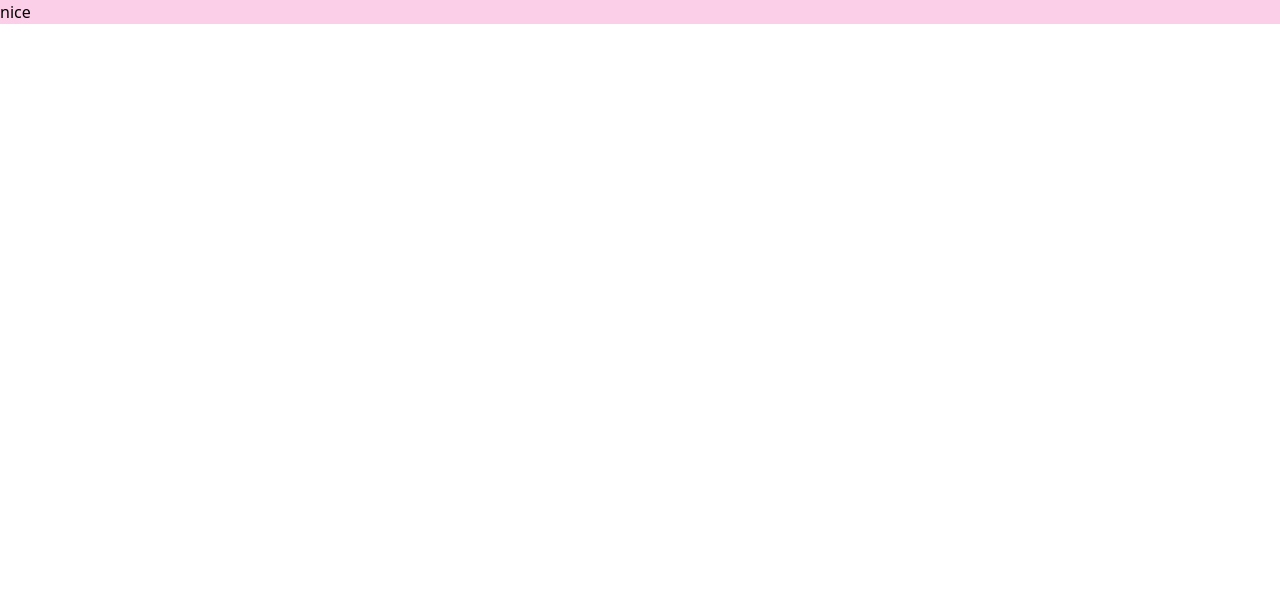
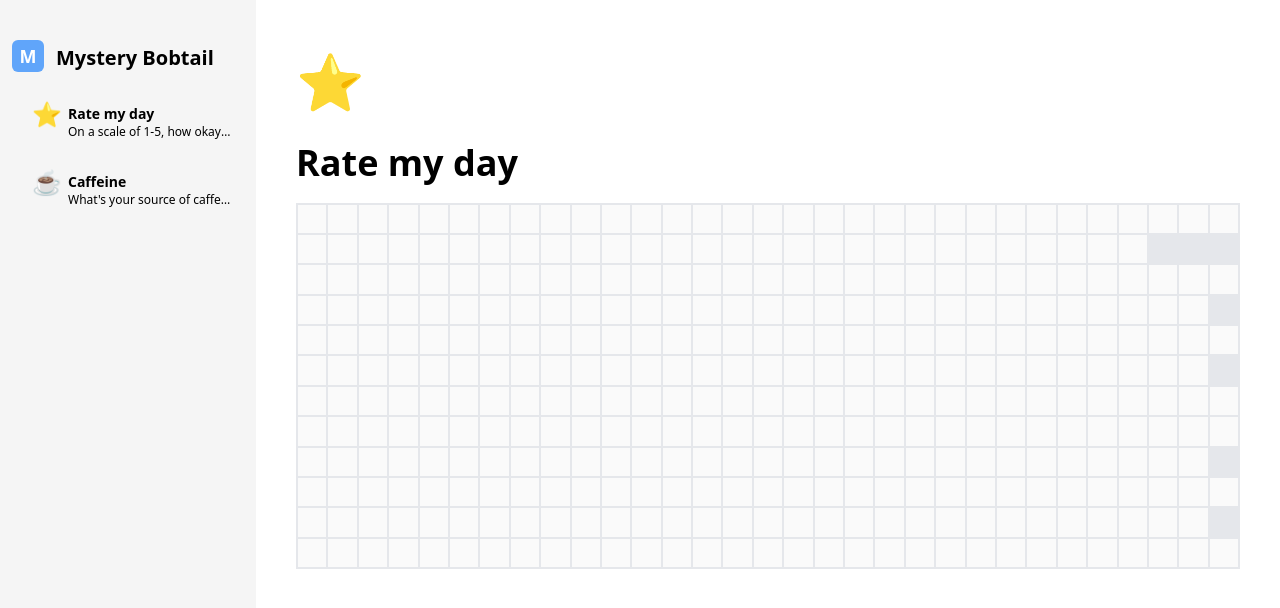
Before and after one commit to btthao/bullet-journal, a React (Vite) app: page / in a window 1280 px wide. Shown: the top 608 px of the page. Built offline with nearby package versions, Linux system fonts and the light colour scheme.

Commit message:
main section layout

```diff
--- a/src/App.tsx
+++ b/src/App.tsx
@@ -1,5 +1,26 @@
+import { useEffect } from 'react';
+import { ErrorBoundary } from 'react-error-boundary';
+import Main from './components/Main';
+import Sidebar from './components/Sidebar';
+import useLocalStorage from './hooks/useLocalStorage';
+import useLogsData, { LogData } from './hooks/useLogsData';
+
 function App() {
-  return <div className='bg-pink-200'>nice</div>;
+  const [localStorage, setLocalStorage] = useLocalStorage<LogData[]>('logs', []);
+  const { state, createNewLog } = useLogsData(localStorage);
+
+  useEffect(() => {
+    setLocalStorage(state);
+  }, [state]);
+
+  return (
+    <ErrorBoundary fallback={<div>Something went wrong</div>}>
+      <div className='flex h-screen'>
+        <Sidebar data={state} />
+        <Main data={state[0]} />
+      </div>
+    </ErrorBoundary>
+  );
 }
 
 export default App;
--- /dev/null
+++ b/src/components/Main.tsx
@@ -0,0 +1,36 @@
+import { useState } from 'react';
+import { LogData } from '../hooks/useLogsData';
+import { currentYear } from '../utils';
+import { Emoji, EmojiStyle } from 'emoji-picker-react';
+
+interface MainSectionProps {
+  data: LogData;
+}
+
+function Main({ data }: MainSectionProps) {
+  const [year, setYear] = useState(currentYear);
+
+  if (!data) {
+    return <div>no data</div>;
+  }
+
+  return (
+    <div className='flex-1 max-h-screen overflow-scroll p-10'>
+      <div className='min-w-fit'>
+        <Emoji unified={data.emoji} size={55} emojiStyle={EmojiStyle.NATIVE} />
+        <h1 className='font-extrabold text-4xl my-5'>{data.name}</h1>
+        <div className='border-[0.5px]'>
+          {data.data[year].map((month, monthIdx) => (
+            <div key={monthIdx} className='flex'>
+              {month.map((day, dayIdx) => (
+                <div key={dayIdx} className={`flex-1  border-[0.5px] min-w-[20px] aspect-square  ${day == null ? 'bg-gray-200' : 'bg-neutral-50'}`}></div>
+              ))}
+            </div>
+          ))}
+        </div>
+      </div>
+    </div>
+  );
+}
+
+export default Main;
```
